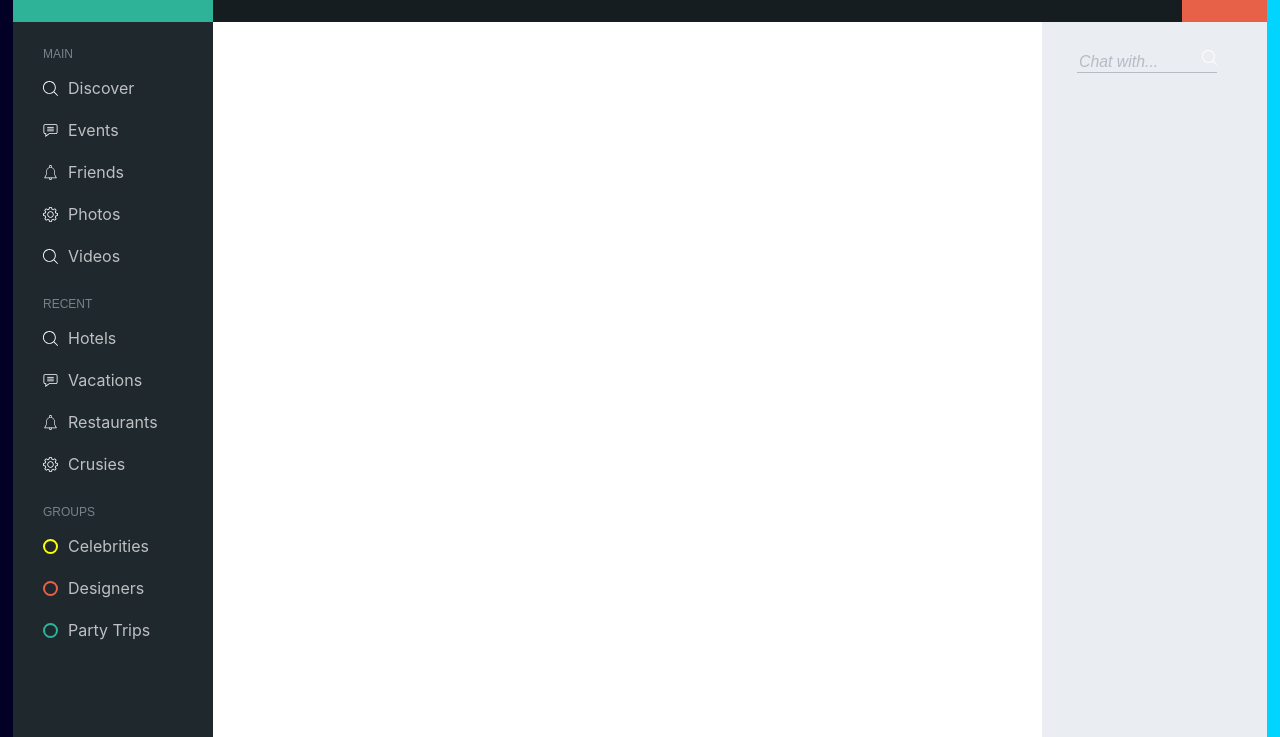
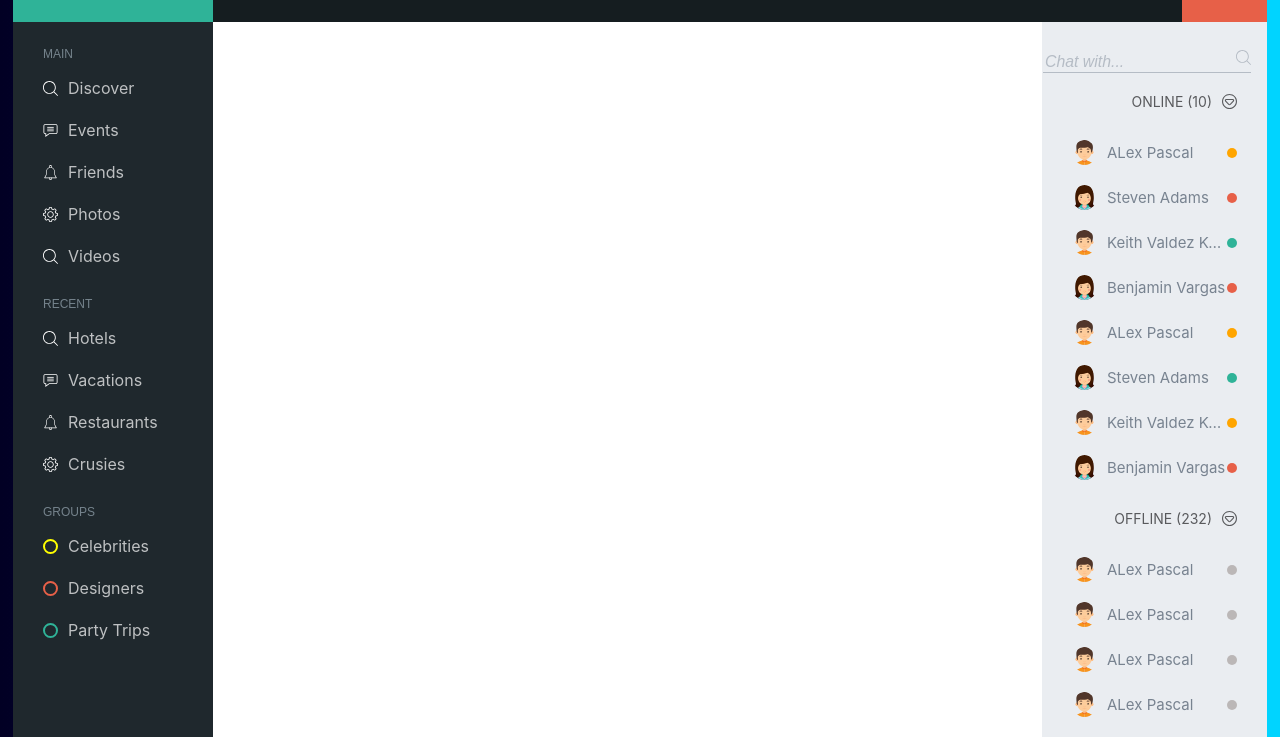
Before and after one commit to nagamanikanta-satyanarayana/css-template-design, a plain HTML site: page index.html in a window 1280 px wide. Shown: the part 63-800 px from the top of the page. Drawn offline with Linux system fonts and the light colour scheme.

Commit message:
chat items and indicators added

```diff
--- a/assets/css/_utils.scss
+++ b/assets/css/_utils.scss
@@ -55,7 +55,6 @@
 
 // search input bar with icon
 .search {
-  width: 100%;
   background-color: inherit;
   input {
     border: none;
@@ -63,7 +62,6 @@
     background-color: transparent;
     border-bottom: 1px solid currentColor;
     color: inherit;
-    width: 140px;
     :hover,
     :active,
     :focus {
--- a/assets/css/chat.scss
+++ b/assets/css/chat.scss
@@ -1,11 +1,69 @@
 // chat css
 .chat {
+  max-height: calc(100vh - 85px);
+  overflow: auto;
   background-color: $chat-color;
   grid-area: chat;
   padding: 30px;
+  color: #788390;
 
   .search {
     color: #b5bcc5;
     border-color: #b5bcc5;
   }
+
+  .heading {
+    color: #595a5d;
+    margin: 20px 0px;
+    justify-content: flex-end;
+    text-transform: uppercase;
+    font-size: 14px;
+    span {
+      margin-right: 10px;
+    }
+  }
+
+  .chat-item {
+    padding: 10px 0px;
+    cursor: pointer;
+    &:nth-of-type(1n) {
+      .online {
+        background-color: orange;
+      }
+    }
+
+    &:nth-of-type(2n) {
+      .online {
+        background-color: $orange-color;
+      }
+    }
+
+    &:nth-of-type(3n) {
+      .online {
+        background-color: $green-color;
+      }
+    }
+  }
+  .avatar {
+    width: 25px;
+    height: 25px;
+    border-radius: 50%;
+    margin-right: 10px;
+  }
+  .name {
+    flex-grow: 1;
+    white-space: nowrap;
+    overflow: hidden;
+    text-overflow: ellipsis;
+    font-size: 15px;
+  }
+  .indicator {
+    flex-shrink: 0;
+    width: 10px;
+    height: 10px;
+    border-radius: 50%;
+  }
+  .offline {
+    background-color: #bbb7b7;
+  }
 }
--- a/assets/css/index.scss
+++ b/assets/css/index.scss
@@ -33,6 +33,9 @@ body {
       color: white;
       border-color: white;
       width: 200px;
+      input {
+        width: 140px;
+      }
     }
   }
 
--- a/index.html
+++ b/index.html
@@ -127,8 +127,92 @@
     <div class="chat">
       <div class="search flex-center">
         <input type="text" placeholder="Chat with..." />
-        <img class="icon" src="assets/img/magnifying-glass.svg" />
+        <img class="icon" src="assets/img/magnifying-glass-gray.svg" />
       </div>
+
+      <div class="heading flex-center">
+        <span>Online (10)</span>
+        <img class="icon" src="assets/img/down-arrow.svg" />
+      </div>
+      <ul>
+        <li class="chat-item flex-center">
+          <img class="avatar" src="assets/img/boy.svg" />
+          <div class="name">ALex Pascal</div>
+          <div class="indicator online"></div>
+        </li>
+        <li class="chat-item flex-center">
+          <img class="avatar" src="assets/img/girl.svg" />
+          <div class="name">Steven Adams</div>
+          <div class="indicator online"></div>
+        </li>
+        <li class="chat-item flex-center">
+          <img class="avatar" src="assets/img/boy.svg" />
+          <div class="name">Keith Valdez Keith Valdez</div>
+          <div class="indicator online"></div>
+        </li>
+        <li class="chat-item flex-center">
+          <img class="avatar" src="assets/img/girl.svg" />
+          <div class="name">Benjamin Vargas</div>
+          <div class="indicator online"></div>
+        </li>
+        <li class="chat-item flex-center">
+          <img class="avatar" src="assets/img/boy.svg" />
+          <div class="name">ALex Pascal</div>
+          <div class="indicator online"></div>
+        </li>
+        <li class="chat-item flex-center">
+          <img class="avatar" src="assets/img/girl.svg" />
+          <div class="name">Steven Adams</div>
+          <div class="indicator online"></div>
+        </li>
+        <li class="chat-item flex-center">
+          <img class="avatar" src="assets/img/boy.svg" />
+          <div class="name">Keith Valdez Keith Valdez</div>
+          <div class="indicator online"></div>
+        </li>
+        <li class="chat-item flex-center">
+          <img class="avatar" src="assets/img/girl.svg" />
+          <div class="name">Benjamin Vargas</div>
+          <div class="indicator online"></div>
+        </li>
+      </ul>
+
+      <div class="heading flex-center">
+        <span>Offline (232)</span>
+        <img class="icon" src="assets/img/down-arrow.svg" />
+      </div>
+      <ul>
+        <li class="chat-item flex-center">
+          <img class="avatar" src="assets/img/boy.svg" />
+          <div class="name">ALex Pascal</div>
+          <div class="indicator offline"></div>
+        </li>
+        <li class="chat-item flex-center">
+          <img class="avatar" src="assets/img/boy.svg" />
+          <div class="name">ALex Pascal</div>
+          <div class="indicator offline"></div>
+        </li>
+        <li class="chat-item flex-center">
+          <img class="avatar" src="assets/img/boy.svg" />
+          <div class="name">ALex Pascal</div>
+          <div class="indicator offline"></div>
+        </li>
+        <li class="chat-item flex-center">
+          <img class="avatar" src="assets/img/boy.svg" />
+          <div class="name">ALex Pascal</div>
+          <div class="indicator offline"></div>
+        </li>
+        <li class="chat-item flex-center">
+          <img class="avatar" src="assets/img/boy.svg" />
+          <div class="name">ALex Pascal</div>
+          <div class="indicator offline"></div>
+        </li>
+        <li class="chat-item flex-center">
+          <img class="avatar" src="assets/img/boy.svg" />
+          <div class="name">ALex Pascal</div>
+          <div class="indicator offline"></div>
+        </li>
+      </ul>
     </div>
   </div>
 </body>
```
Also changed, not shown: assets/css/chat.css, assets/css/index.css, assets/img/boy.svg (added), assets/img/down-arrow.svg (added), assets/img/girl.svg (added), assets/img/magnifying-glass-gray.svg (added), 1 other file.
